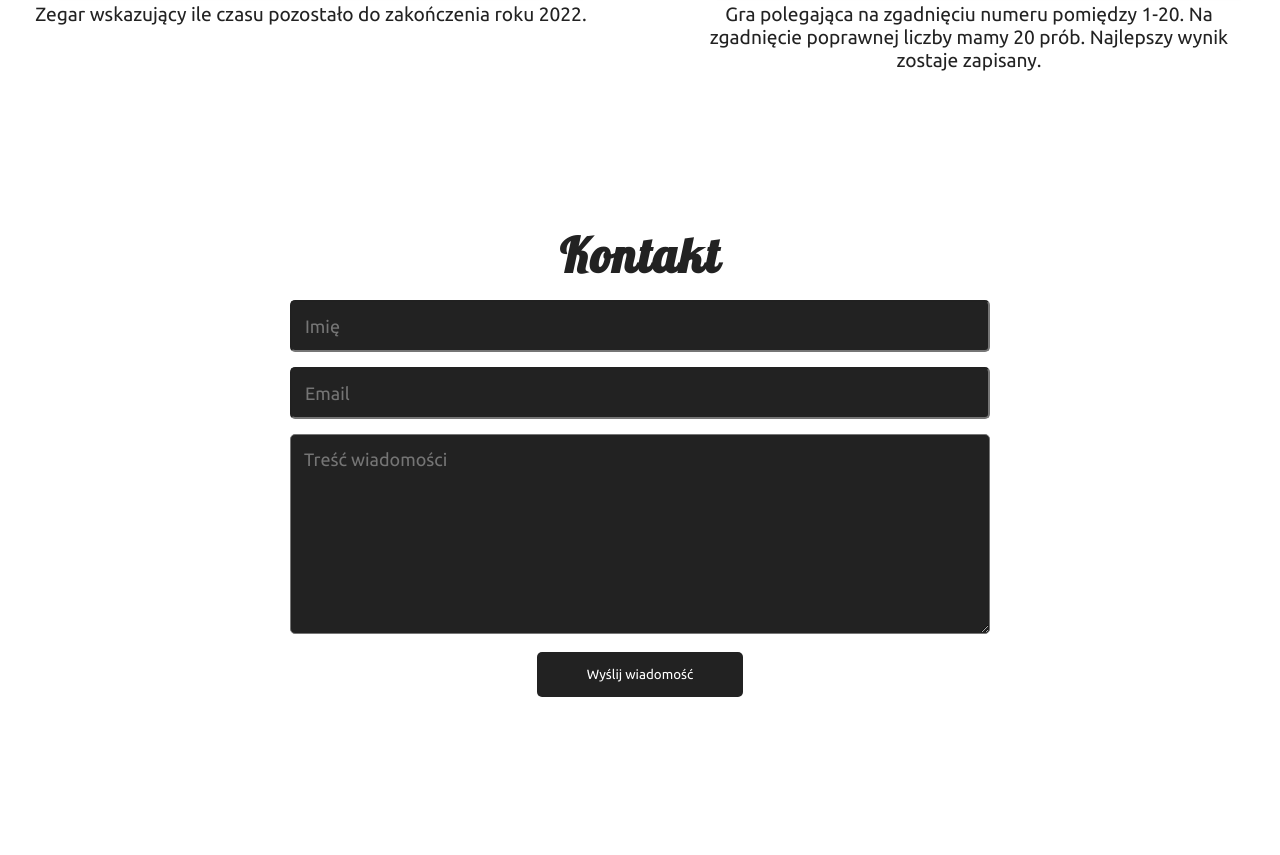
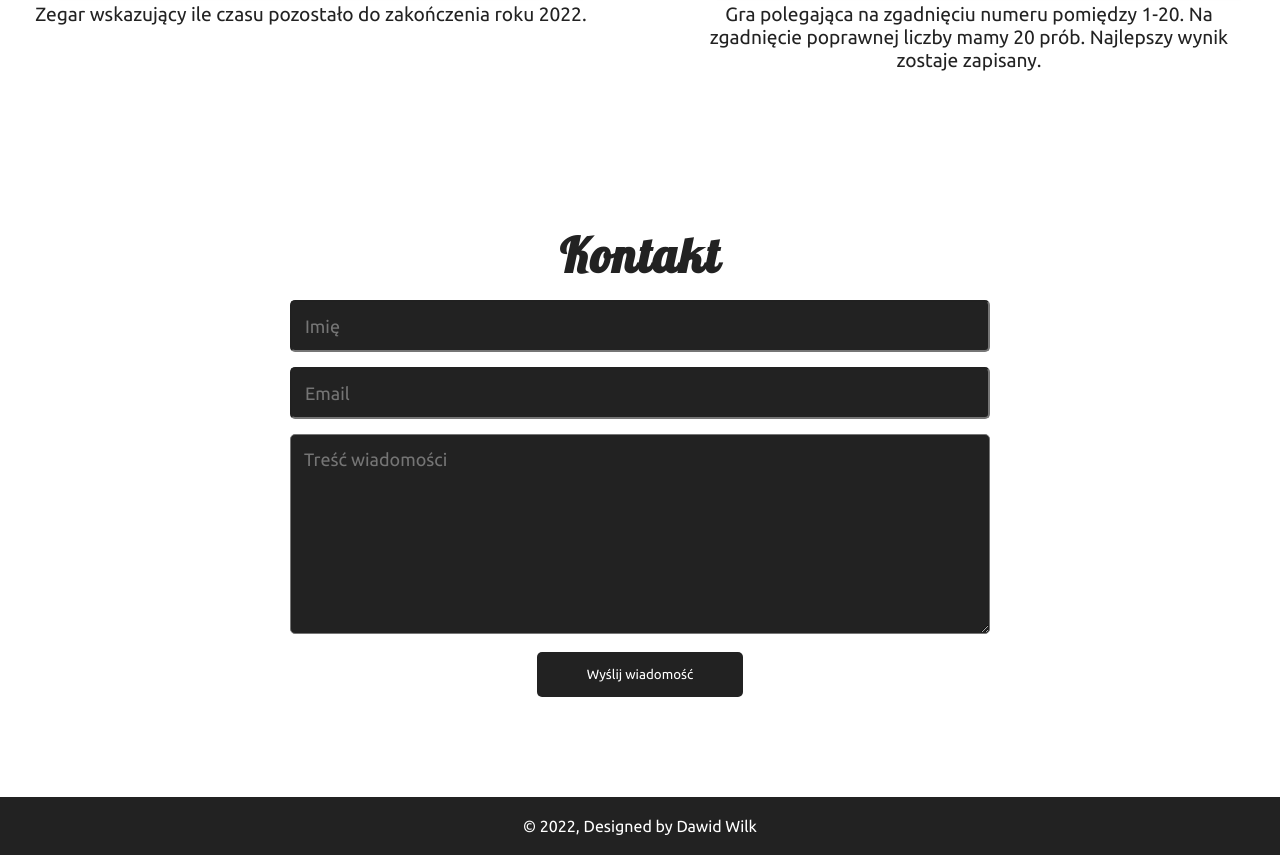
Before and after one commit to Dawid-Wilk/Portfolio-Wilk-Dawid, a plain HTML site: page index.html in a window 1280 px wide. Shown: the part 2741-3596 px from the top of the page. Before the commit the page ends 3538 px from the top, so only its background shows below. Drawn offline with nearby package versions, Linux system fonts and the light colour scheme.

Commit message:
Footer
Footer

```diff
--- a/index.html
+++ b/index.html
@@ -192,7 +192,12 @@
       </form>
     </section>
 
-    <footer></footer>
+    <footer>
+      <p>
+        &copy; 2022, Designed by
+        <a href="https://github.com/Dawid-Wilk" target="_blank">Dawid Wilk</a>
+      </p>
+    </footer>
     <script
       src="https://cdnjs.cloudflare.com/ajax/libs/gsap/3.10.1/gsap.min.js"
       integrity="sha512-1d5v+PiEBtx3YjXb8mrY+b7aPCIF1nVQcExMopDaO2ATKY3ivHre8aqSdzC6c+1RLSNdqLK+a45oz0qqxtyEWA=="
--- a/styles.css
+++ b/styles.css
@@ -55,12 +55,14 @@ nav.scrolled {
   letter-spacing: 2px;
 }
 
-.nav-links li a {
+.nav-links li a,
+footer a {
   color: #fff;
   text-decoration: none;
 }
 
-.nav-links li a:hover {
+.nav-links li a:hover,
+footer a:hover {
   color: rgb(194, 194, 194);
   border-bottom: 1px solid rgb(194, 194, 194);
   padding-bottom: 3px;
@@ -266,6 +268,16 @@ textarea {
   line-height: 150%;
   resize: vertical;
 }
+
+/* FOOTER */
+footer {
+  width: 100%;
+  height: auto;
+  background-color: rgb(34, 34, 34);
+  color: #fff;
+  text-align: center;
+  padding: 20px 0;
+}
 /* MEDIA QUERIES */
 
 @media screen and (max-width: 1140px) {
```
